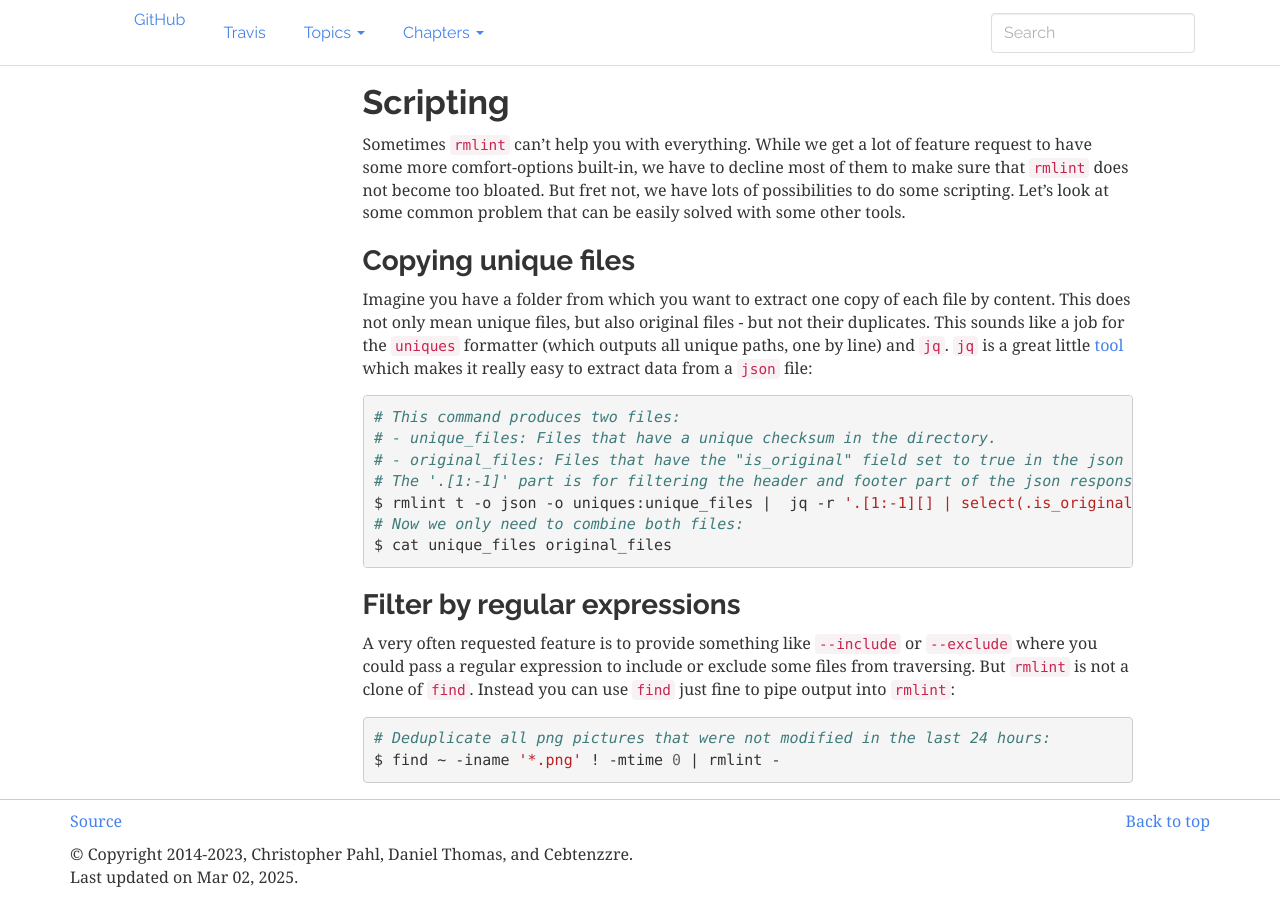
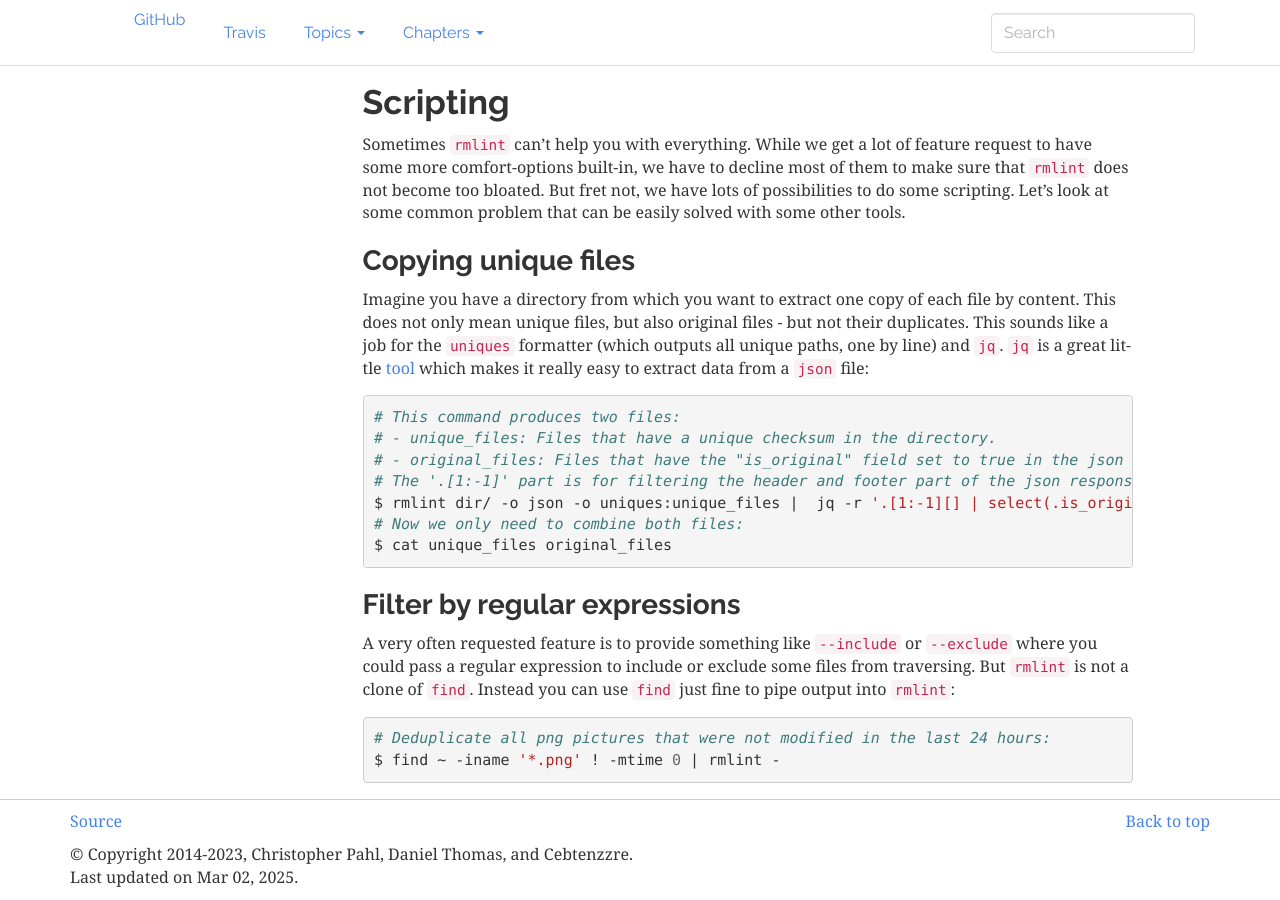
Before and after one commit to sahib/rmlint, a Sphinx documentation site: the page built from docs/tutorial.rst, in a window 1280 px wide and 900 px high, scrolled down 15346 px. Built offline with Sphinx 7.4.7, drawn with Linux system fonts in a browser that asks for light colours.

Commit message:
docs: refine unclear single-letter directory

```diff
--- a/docs/tutorial.rst
+++ b/docs/tutorial.rst
@@ -858,7 +858,7 @@ that can be easily solved with some other tools.
 Copying unique files
 ~~~~~~~~~~~~~~~~~~~~
 
-Imagine you have a folder from which you want to extract one copy of each file
+Imagine you have a directory from which you want to extract one copy of each file
 by content. This does not only mean unique files, but also original files - but
 not their duplicates. This sounds like a job for the ``uniques`` formatter
 (which outputs all unique paths, one by line) and ``jq``. ``jq`` is a great
@@ -872,7 +872,7 @@ little `tool`_ which makes it really easy to extract data from a ``json`` file:
     # - unique_files: Files that have a unique checksum in the directory.
     # - original_files: Files that have the "is_original" field set to true in the json output.
     # The '.[1:-1]' part is for filtering the header and footer part of the json response.
-    $ rmlint t -o json -o uniques:unique_files |  jq -r '.[1:-1][] | select(.is_original) | .path' | sort > original_files
+    $ rmlint dir/ -o json -o uniques:unique_files |  jq -r '.[1:-1][] | select(.is_original) | .path' | sort > original_files
     # Now we only need to combine both files:
     $ cat unique_files original_files
 
```
